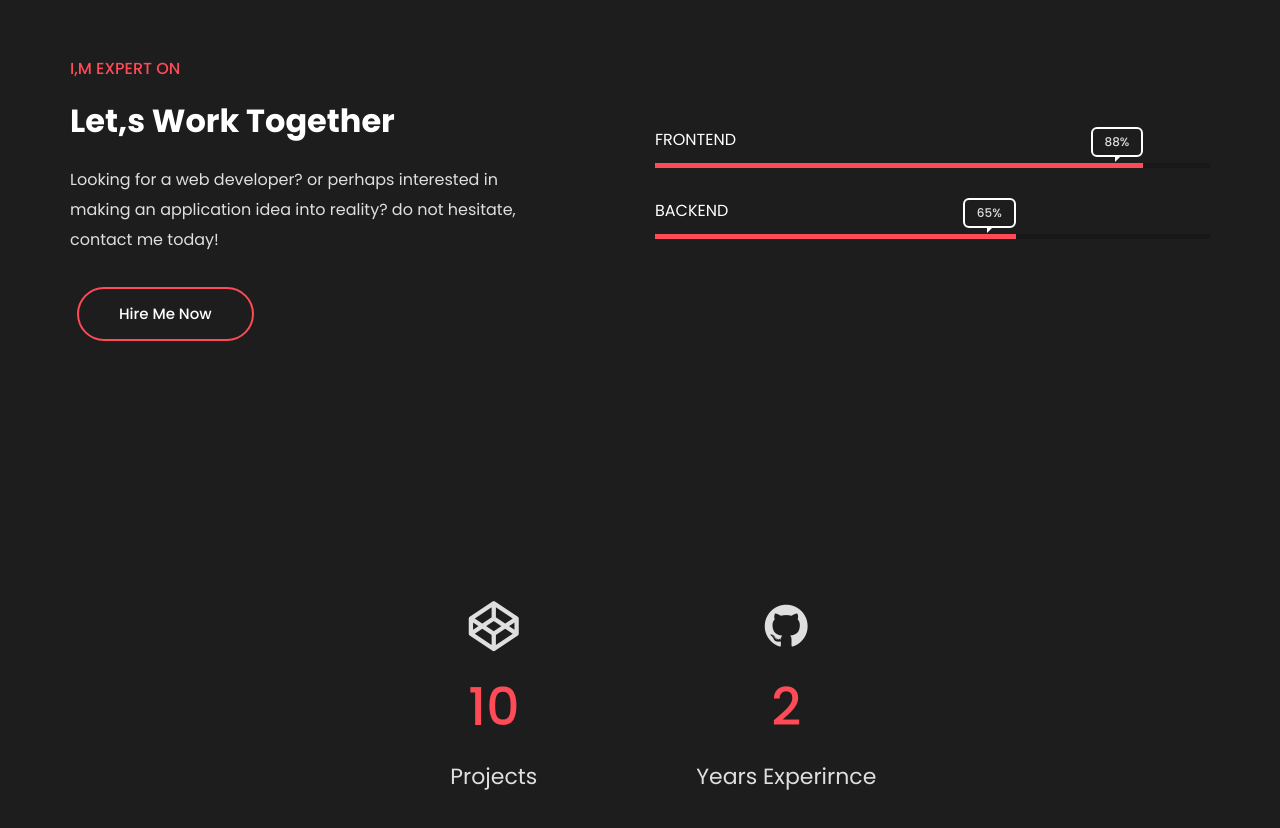
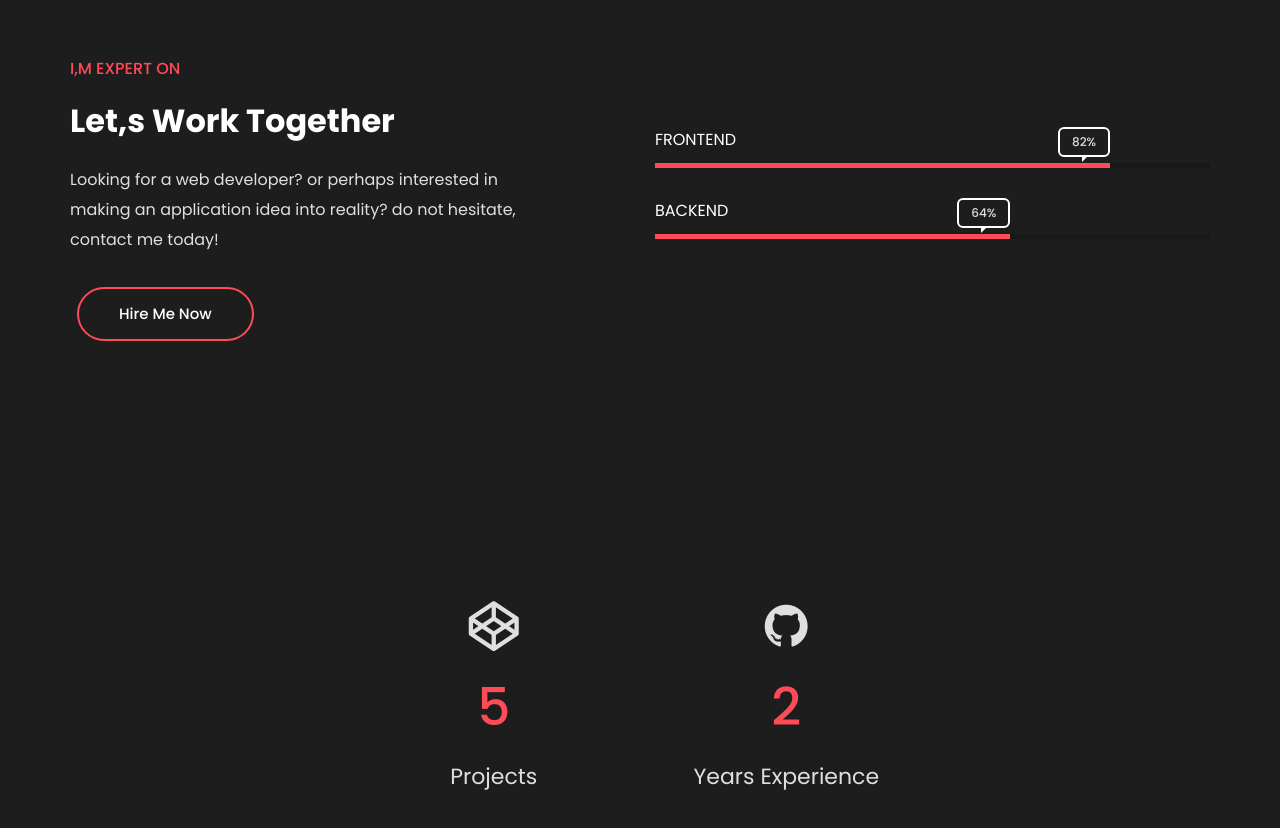
Before and after one commit to johanssonida1996/portfolio, a plain HTML site: page index.html in a window 1280 px wide. Shown: the part 3420-4248 px from the top of the page. Drawn offline with nearby package versions, Linux system fonts and the light colour scheme; a web font is replaced by a local one.

Commit message:
Update index.html

```diff
--- a/index.html
+++ b/index.html
@@ -242,12 +242,10 @@
                      <a href="" class="nav-link">JavaScript</a>
                      <a href="" class="nav-link">ReactJS</a>
                      <a href="" class="nav-link">Blazor</a>
-                     <a href="" class="nav-link">ReactJS</a>
                      <a href="" class="nav-link">Umbraco</a>
                      </div>
                <div class="tec-skill  wow fadeInLeft">
                <a href="" class="nav-link">C#</a>
-               <a href="" class="nav-link">.NET Core</a>
                <a href="" class="nav-link">ASP.NET MVC</a>
                <a href="" class="nav-link">ASP.NET Web API</a>
                <a href="" class="nav-link">SQL</a>
@@ -276,14 +274,14 @@
                  <div class="col-lg-6 offset-lg-1 my-auto">
                     <div class="skill wow fadeInUp" data-wow-delay="0.2s" style="visibility: visible; animation-delay: 0.2s; animation-name: fadeInUp;">
                        <p>FRONTEND</p>
-                       <div class="skill-bar wow slideInLeft" style="width: 88%; visibility: visible; animation-name: slideInLeft;">
-                          <span class="skill-count">88%</span>
+                       <div class="skill-bar wow slideInLeft" style="width: 82%; visibility: visible; animation-name: slideInLeft;">
+                          <span class="skill-count">82%</span>
                        </div>
                     </div>
                     <div class="skill wow fadeInUp" data-wow-delay="0.4s" style="visibility: visible; animation-delay: 0.4s; animation-name: fadeInUp;">
                        <p>BACKEND</p>
-                       <div class="skill-bar wow slideInLeft" style="width: 65%; visibility: visible; animation-name: slideInLeft;">
-                          <span class="skill-count">65%</span>
+                       <div class="skill-bar wow slideInLeft" style="width: 64%; visibility: visible; animation-name: slideInLeft;">
+                          <span class="skill-count">64%</span>
                        </div>
                     </div>
                     <!-- <div class="skill wow fadeInUp" data-wow-delay="0.6s" style="visibility: visible; animation-delay: 0.6s; animation-name: fadeInUp;">
@@ -317,7 +315,7 @@
                   <div class="col-lg-3 col-sm-6">
                      <div class="counter text-center wow fadeInLeft" data-wow-delay="0.4s" style="visibility: visible; animation-delay: 0.4s; animation-name: fadeInLeft;">
                         <i class="fa fa-codepen fa-fw" aria-hidden="true"></i>
-                        <h2 class="count">10</h2>
+                        <h2 class="count">5</h2>
                         <span>Projects</span>
                      </div>
                   </div>
@@ -332,7 +330,7 @@
                      <div class="counter text-center wow fadeInLeft" data-wow-delay="0.8s" style="visibility: visible; animation-delay: 0.8s; animation-name: fadeInLeft;">
                         <i class="fa fa-github fa-fw" aria-hidden="true"></i>
                         <h2 class="count">2</h2>
-                        <span>Years Experirnce</span>
+                        <span>Years Experience</span>
                      </div>
                   </div>
                </div>
@@ -376,7 +374,7 @@
                         <img src="assets/images/p-3.jpg" alt="Rock" style="max-width: 100%;">
                         <div class="single_item_content">
                            <span>Webbsite</span>
-                           <h6>JobbPlatsen.se</h6>
+                           <h6>Coming soon</h6>
                         </div>
                      </a>
                        <!-- <a href="assets/images/p-2.jpg" class="col-md-4 col-sm-4 col-xs-6 single_item branding" data-source="assets/images/p-2.jpg" title="In Time" style="position: absolute; left: 390px; top: 0px;">
```
